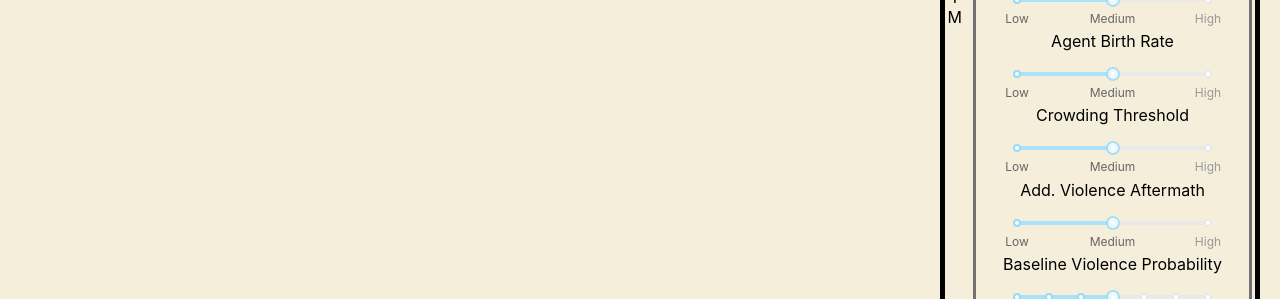
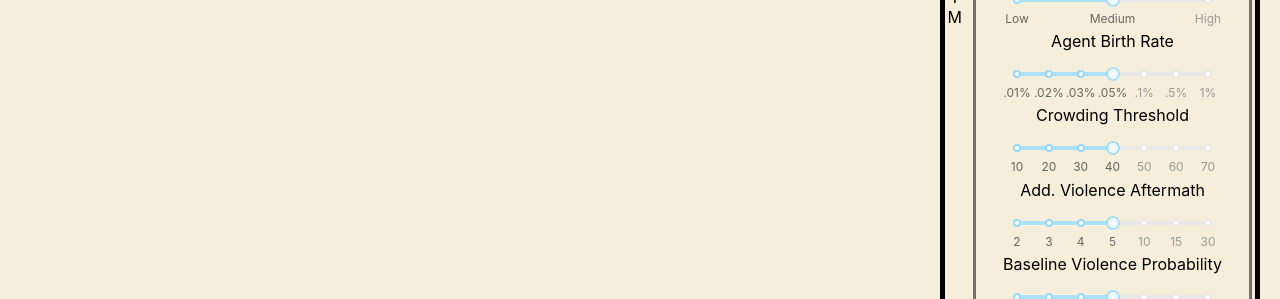
Before and after one commit to natalie-ayers/scientific-computing-counterterrorism-modeling, a React (Create React App) app in the folder counterterrorism_dash/: page / in a window 1280 px wide. Shown: the part 606-905 px from the top of the page. Built offline with nearby package versions, Linux system fonts and the light colour scheme.

Commit message:
updated param form

```diff
--- a/counterterrorism_dash/src/components/ParamForm.js
+++ b/counterterrorism_dash/src/components/ParamForm.js
@@ -47,13 +47,47 @@ const violence_prob_options = {
     6: "1%",
 };
 
+const agent_crowding_options = {
+    0: "10",
+    1: "20",
+    2: "30",
+    3: "40",
+    4: "50",
+    5: "60",
+    6: "70",
+};
+
+const viol_aftermath_options = {
+    0: "2",
+    1: "3",
+    2: "4",
+    3: "5",
+    4: "10",
+    5: "15",
+    6: "30",
+};
+
+const birth_rate_options = {
+    0: ".01%",
+    1: ".02%",
+    2: ".03%",
+    3: ".05%",
+    4: ".1%",
+    5: ".5%",
+    6: "1%",
+};
+
 const ParamForm = (props) => {
     const [govPolicy, setGovPolicy] = useState("Neutral");
     const [govReactivity, setGovReactivity] = useState("Medium");
     const [discontent, setDiscontent] = useState("Medium");
-    const [startingPop, setStartingPop] = useState(600);
-    const [baseViolPct, setBaseViolPct] = useState(600);
-    const [nSteps, setNSteps] = useState(600);
+    const [startingPop, setStartingPop] = useState("600");
+    const [baseViolPct, setBaseViolPct] = useState("600");
+    const [nSteps, setNSteps] = useState("600");
+    const [addViol, setAddViol] = useState("5");
+    const [crowdingThresh, setCrowdingThresh] = useState("40");
+    const [birthRate, setBirthRate] = useState(".05%");
+
     const [waitingForSim, setWaitingForSim] = useState(false);
 
     const sim_params = {
@@ -130,13 +164,13 @@ const ParamForm = (props) => {
                     <Slider
                         fluid
                         label="Agent Birth Rate"
-                        marks={discontent_options}
+                        marks={birth_rate_options}
                         onAfterChange={(value) =>
-                            setDiscontent(discontent_options[value])
+                            setBirthRate(birth_rate_options[value])
                         }
                         min={0}
-                        max={2}
-                        defaultValue={1}
+                        max={6}
+                        defaultValue={3}
                     />
                 </div>
                 <p style={styleObj}>Crowding Threshold</p>
@@ -144,13 +178,13 @@ const ParamForm = (props) => {
                     <Slider
                         fluid
                         label="Crowding Threshold"
-                        marks={discontent_options}
+                        marks={agent_crowding_options}
                         onAfterChange={(value) =>
-                            setDiscontent(discontent_options[value])
+                            setCrowdingThresh(agent_crowding_options[value])
                         }
                         min={0}
-                        max={2}
-                        defaultValue={1}
+                        max={6}
+                        defaultValue={3}
                     />
                 </div>
                 <p style={styleObj}>Add. Violence Aftermath</p>
@@ -158,13 +192,13 @@ const ParamForm = (props) => {
                     <Slider
                         fluid
                         label="Add. Violence Aftermat"
-                        marks={discontent_options}
+                        marks={viol_aftermath_options}
                         onAfterChange={(value) =>
-                            setDiscontent(discontent_options[value])
+                            setAddViol(viol_aftermath_options[value])
                         }
                         min={0}
-                        max={2}
-                        defaultValue={1}
+                        max={6}
+                        defaultValue={3}
                     />
                 </div>
                 <p style={styleObj}>Baseline Violence Probability</p>
@@ -231,6 +265,9 @@ const ParamForm = (props) => {
                                 gov_policy: govPolicy,
                                 reactive_level: govReactivity,
                                 discontent: discontent,
+                                add_violence_aftermath:addViol,
+                                crowding_threshold:crowdingThresh,
+                                agent_birth_rate:birthRate,
                                 starting_pop: startingPop,
                                 total_steps: nSteps,
                             });
```
